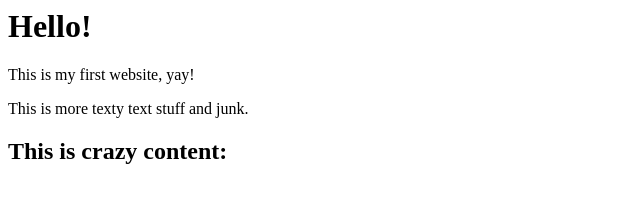
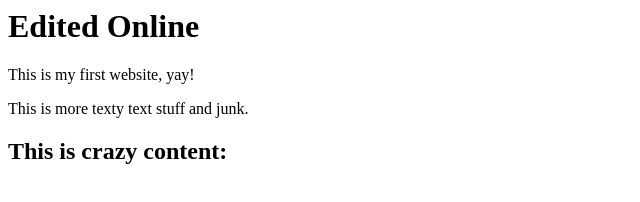
Before and after one commit to amandapennell/intro-to-github, a plain HTML site: page index.html in a window 1280 px wide. Shown: the whole page, without its empty margins (0-640 px from the left). Drawn offline with Linux system fonts and the light colour scheme.

Commit message:
Edit the <h1>

```diff
--- a/index.html
+++ b/index.html
@@ -1,4 +1,4 @@
-<h1>Hello!</h1>
+<h1>Edited Online</h1>
 
 <p>This is my first website, yay!</p>
 
```
